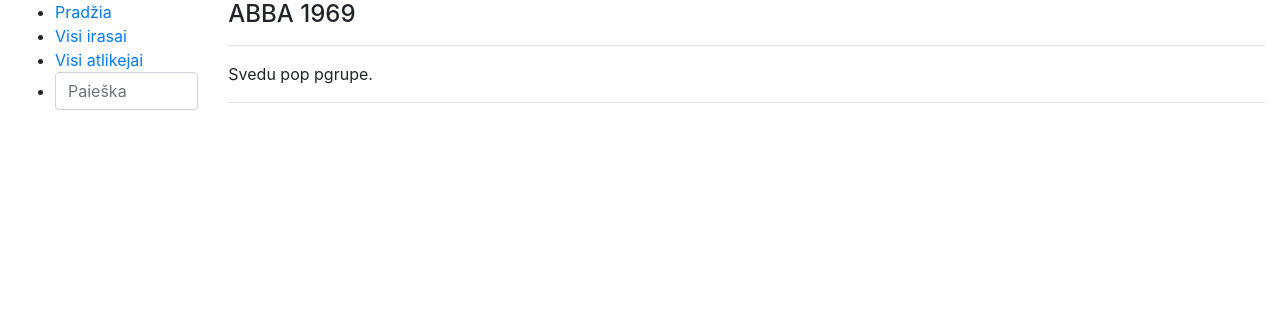
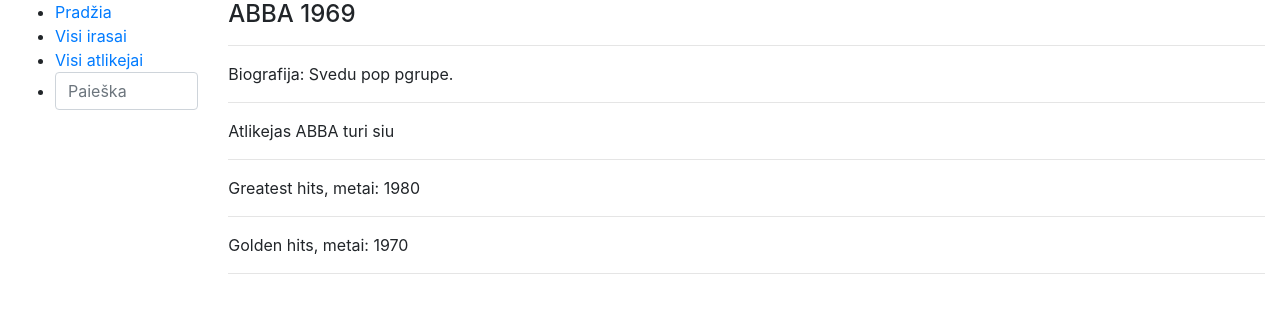
Before and after one commit to Scorpion8007/kartojimasprj1, a Django app: page /artistai/1 in a window 1280 px wide. Shown: the top 313 px of the page. Run offline with Django 4.2, Linux system fonts and the light colour scheme; data comes from the database, SQL or seed files in the repository; some libraries are stand-ins or nearby versions.

Commit message:
Linku darymas 2 etapas

```diff
--- a/irasai/models.py
+++ b/irasai/models.py
@@ -14,6 +14,7 @@
     albumas = models.CharField('Albumas', max_length = 100)
     metai_pasirode = models.IntegerField('Pirmo leidimo metai')
     aprasymas = models.TextField('Aprasymas', max_length = 2000)
+
     artistasFK = models.ForeignKey('Artistas', on_delete=models.SET_NULL, null=True, related_name='irasas_set')
 
     def __str__(self):
--- a/irasai/templates/artistas_vienas.html
+++ b/irasai/templates/artistas_vienas.html
@@ -3,6 +3,16 @@
 {% block content %}
 <h4> {{ artistas_t.pavadinimas }} {{ artistas_t.metai }}</h4>
 <hr/>
-<p> {{ artistas_t.biografija }} </p>
+<p>Biografija: {{ artistas_t.biografija }} </p>
 <hr/>
+{% if artistas_t.irasas_set.all %}
+<p>Atlikejas {{artistas_t.pavadinimas }} turi siu </p>
+<hr/>
+    {%  for irasas_o in artistas_t.irasas_set.all %}
+        <p>{{irasas_o.albumas }}, metai: {{ irasas_o.metai_pasirode }}</p>
+        <hr/>
+    {% endfor %}
+{% else %}
+    <p>Atlikejo irasu nera.</p>
+{% endif %}
 {% endblock %}
```
